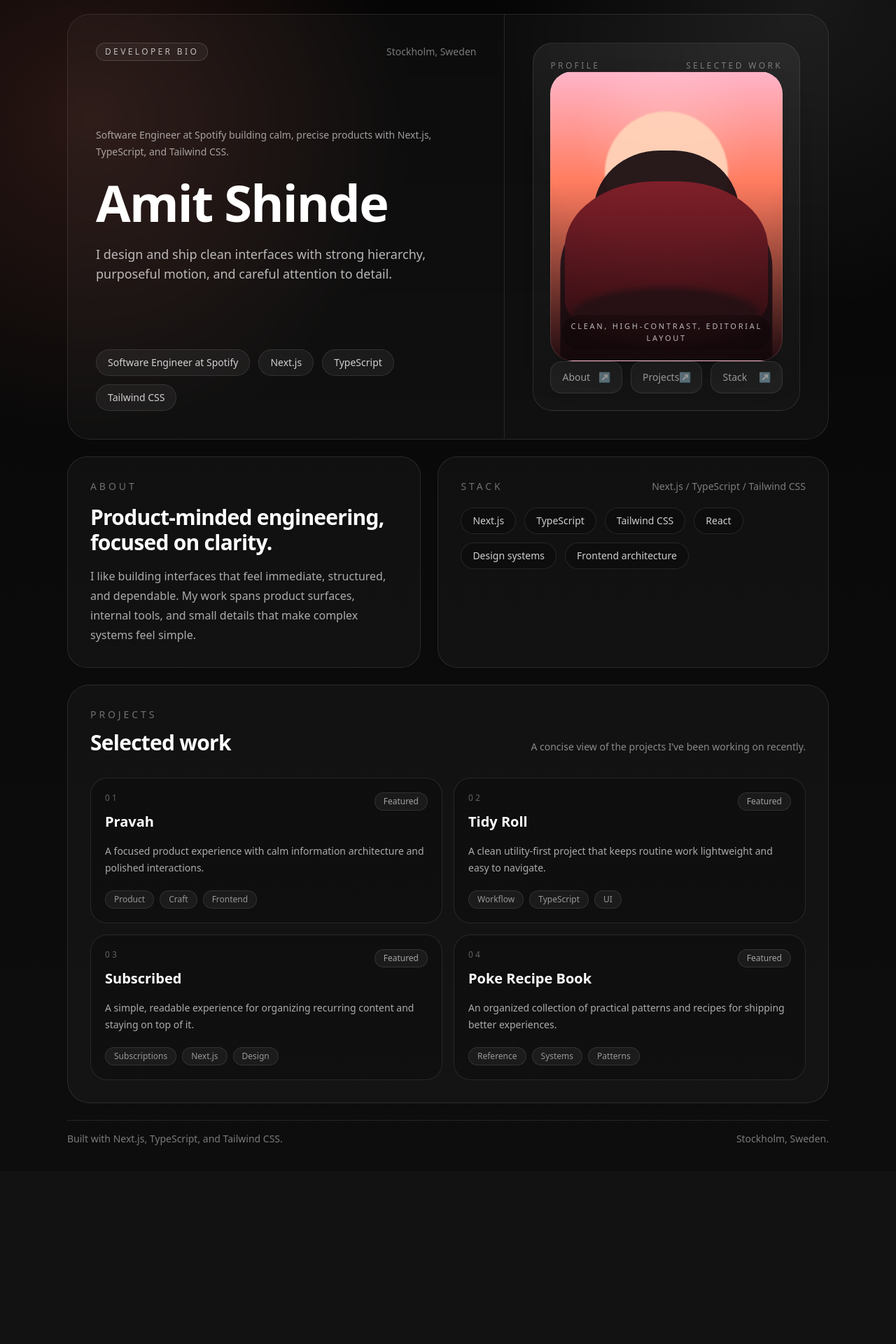
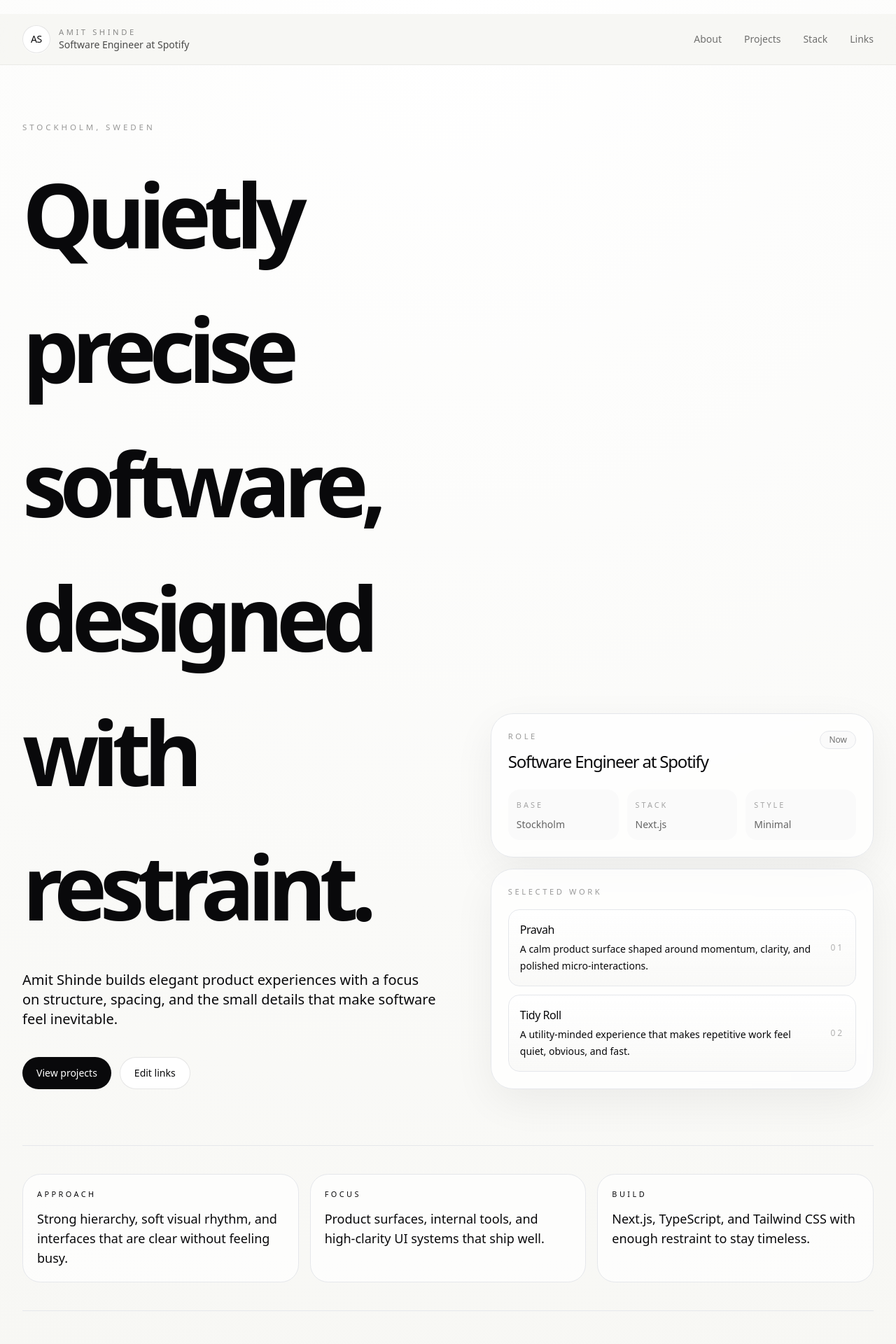
Before and after one commit to amtsh/amit-shinde-bio, a Next.js app: page / in a window 1280 px wide. Shown: the top 1920 px of the page at 70% size. Before the commit the page ends 1673 px from the top, so only its background shows below. Built offline with nearby package versions, Linux system fonts and the light colour scheme.

Commit message:
Update app/page.tsx for Amit bio site

```diff
--- a/app/page.tsx
+++ b/app/page.tsx
@@ -1,138 +1,194 @@
+import LinkStudio from '../components/link-studio';
+
 const projects = [
   {
     name: 'Pravah',
-    blurb: 'A focused product experience with calm information architecture and polished interactions.',
+    blurb: 'A calm product surface shaped around momentum, clarity, and polished micro-interactions.',
     tags: ['Product', 'Craft', 'Frontend'],
   },
   {
     name: 'Tidy Roll',
-    blurb: 'A clean utility-first project that keeps routine work lightweight and easy to navigate.',
+    blurb: 'A utility-minded experience that makes repetitive work feel quiet, obvious, and fast.',
     tags: ['Workflow', 'TypeScript', 'UI'],
   },
   {
     name: 'Subscribed',
-    blurb: 'A simple, readable experience for organizing recurring content and staying on top of it.',
+    blurb: 'A deliberate system for staying on top of recurring content without adding friction.',
     tags: ['Subscriptions', 'Next.js', 'Design'],
   },
   {
     name: 'Poke Recipe Book',
-    blurb: 'An organized collection of practical patterns and recipes for shipping better experiences.',
+    blurb: 'A living notebook of practical patterns, ready-to-ship recipes, and repeatable decisions.',
     tags: ['Reference', 'Systems', 'Patterns'],
   },
 ];
 
-const links = [
-  { label: 'About', href: '#about' },
-  { label: 'Projects', href: '#projects' },
-  { label: 'Stack', href: '#stack' },
-];
+const stack = ['Next.js', 'TypeScript', 'Tailwind CSS', 'React', 'Design systems', 'Frontend architecture'];
 
 export default function Home() {
   return (
-    <main className="mx-auto flex min-h-screen w-full max-w-6xl flex-col gap-6 px-4 py-5 sm:px-6 lg:px-8">
-      <section className="overflow-hidden rounded-[2rem] border border-white/10 bg-white/[0.03] shadow-glow backdrop-blur-sm">
-        <div className="grid gap-0 lg:grid-cols-[1.15fr_0.85fr]">
-          <div className="relative border-b border-white/10 p-6 sm:p-8 lg:border-b-0 lg:border-r lg:p-10">
-            <div className="absolute inset-0 bg-grain opacity-60" />
-            <div className="relative flex h-full flex-col justify-between gap-10">
-              <div className="flex items-center justify-between gap-4">
-                <span className="rounded-full border border-white/15 bg-white/5 px-3 py-1 text-xs uppercase tracking-[0.28em] text-white/70">
-                  Developer bio
-                </span>
-                <span className="text-sm text-white/45">Stockholm, Sweden</span>
+    <main className="min-h-screen bg-[radial-gradient(circle_at_top,rgba(255,255,255,1)_0%,rgba(245,245,241,1)_58%,rgba(237,237,232,1)_100%)] text-zinc-950">
+      <div className="mx-auto flex w-full max-w-7xl flex-col px-5 pb-20 pt-5 sm:px-6 lg:px-8">
+        <header className="sticky top-0 z-20 -mx-5 mb-8 border-b border-black/5 bg-[rgba(245,245,241,0.78)] px-5 py-4 backdrop-blur-xl sm:-mx-6 sm:px-6 lg:-mx-8 lg:px-8">
+          <div className="mx-auto flex max-w-7xl items-center justify-between">
+            <div className="flex items-center gap-3">
+              <div className="flex h-10 w-10 items-center justify-center rounded-full border border-black/10 bg-white text-sm font-medium tracking-[-0.02em] shadow-[0_1px_0_rgba(255,255,255,0.8)]">
+                AS
+              </div>
+              <div>
+                <p className="text-[0.7rem] uppercase tracking-[0.32em] text-black/45">Amit Shinde</p>
+                <p className="text-sm text-black/70">Software Engineer at Spotify</p>
+              </div>
             </div>
 
-              <div className="space-y-6">
-                <p className="max-w-xl text-sm leading-6 text-white/60">
-                  Software Engineer at Spotify building calm, precise products with Next.js, TypeScript, and Tailwind CSS.
+            <nav className="hidden items-center gap-8 text-sm text-black/55 md:flex">
+              <a className="transition hover:text-black" href="#about">
+                About
+              </a>
+              <a className="transition hover:text-black" href="#projects">
+                Projects
+              </a>
+              <a className="transition hover:text-black" href="#stack">
+                Stack
+              </a>
+              <a className="transition hover:text-black" href="#links">
+                Links
+              </a>
+            </nav>
+          </div>
+        </header>
+
+        <section className="grid gap-8 pb-14 pt-10 lg:grid-cols-[1.05fr_0.95fr] lg:items-end lg:gap-16 lg:pb-20 lg:pt-12">
+          <div className="max-w-4xl">
+            <p className="mb-5 text-[0.72rem] uppercase tracking-[0.34em] text-black/40">Stockholm, Sweden</p>
+            <h1 className="max-w-4xl text-[clamp(3.7rem,10vw,8.3rem)] font-semibold tracking-[-0.08em] text-balance text-zinc-950">
+              Quietly precise software, designed with restraint.
+            </h1>
+            <p className="mt-6 max-w-2xl text-pretty text-lg leading-8 text-black/62 sm:text-xl">
+              Amit Shinde builds elegant product experiences with a focus on structure, spacing, and the small details that make software feel inevitable.
             </p>
-                <h1 className="max-w-2xl text-5xl font-semibold tracking-tight text-white sm:text-6xl lg:text-7xl">
-                  Amit Shinde
-                </h1>
-                <p className="max-w-xl text-base leading-7 text-white/70 sm:text-lg">
-                  I design and ship clean interfaces with strong hierarchy, purposeful motion, and careful attention to detail.
-                </p>
+            <div className="mt-10 flex flex-wrap gap-3">
+              <a
+                href="#projects"
+                className="inline-flex items-center justify-center rounded-full bg-zinc-950 px-5 py-3 text-sm font-medium text-white transition hover:bg-zinc-800"
+              >
+                View projects
+              </a>
+              <a
+                href="#links"
+                className="inline-flex items-center justify-center rounded-full border border-black/10 bg-white px-5 py-3 text-sm font-medium text-zinc-950 transition hover:border-black/20 hover:bg-zinc-50"
+              >
+                Edit links
+              </a>
+            </div>
           </div>
 
-              <div className="flex flex-wrap gap-3">
-                <span className="rounded-full border border-white/10 bg-white/5 px-4 py-2 text-sm text-white/80">Software Engineer at Spotify</span>
-                <span className="rounded-full border border-white/10 bg-white/5 px-4 py-2 text-sm text-white/80">Next.js</span>
-                <span className="rounded-full border border-white/10 bg-white/5 px-4 py-2 text-sm text-white/80">TypeScript</span>
-                <span className="rounded-full border border-white/10 bg-white/5 px-4 py-2 text-sm text-white/80">Tailwind CSS</span>
+          <aside className="grid gap-4">
+            <div className="rounded-[2rem] border border-black/8 bg-white/75 p-5 shadow-[0_18px_60px_rgba(0,0,0,0.06)] backdrop-blur-sm sm:p-6">
+              <div className="flex items-start justify-between gap-4">
+                <div>
+                  <p className="text-[0.7rem] uppercase tracking-[0.32em] text-black/40">Role</p>
+                  <p className="mt-3 text-2xl font-medium tracking-[-0.05em]">Software Engineer at Spotify</p>
+                </div>
+                <div className="rounded-full border border-black/8 bg-zinc-50 px-3 py-1 text-xs text-black/55">Now</div>
+              </div>
+              <div className="mt-6 grid grid-cols-3 gap-3 text-sm text-black/60">
+                <div className="rounded-2xl bg-zinc-50 p-3">
+                  <p className="text-[0.68rem] uppercase tracking-[0.28em] text-black/35">Base</p>
+                  <p className="mt-2 text-black/88">Stockholm</p>
+                </div>
+                <div className="rounded-2xl bg-zinc-50 p-3">
+                  <p className="text-[0.68rem] uppercase tracking-[0.28em] text-black/35">Stack</p>
+                  <p className="mt-2 text-black/88">Next.js</p>
+                </div>
+                <div className="rounded-2xl bg-zinc-50 p-3">
+                  <p className="text-[0.68rem] uppercase tracking-[0.28em] text-black/35">Style</p>
+                  <p className="mt-2 text-black/88">Minimal</p>
                 </div>
               </div>
             </div>
 
-          <div className="relative p-6 sm:p-8 lg:p-10">
-            <div className="flex h-full min-h-[22rem] flex-col justify-between rounded-[1.75rem] border border-white/10 bg-[linear-gradient(180deg,rgba(255,255,255,0.06),rgba(255,255,255,0.02))] p-5 sm:p-6">
-              <div className="flex items-center justify-between text-xs uppercase tracking-[0.28em] text-white/40">
-                <span>Profile</span>
-                <span>Selected work</span>
+            <div className="rounded-[2rem] border border-black/8 bg-white/75 p-5 shadow-[0_18px_60px_rgba(0,0,0,0.06)] backdrop-blur-sm sm:p-6">
+              <p className="text-[0.7rem] uppercase tracking-[0.32em] text-black/40">Selected work</p>
+              <div className="mt-4 grid gap-3">
+                {projects.slice(0, 2).map((project) => (
+                  <div key={project.name} className="flex items-center justify-between gap-4 rounded-2xl border border-black/6 bg-[linear-gradient(180deg,rgba(255,255,255,0.95),rgba(248,248,246,0.8))] px-4 py-4">
+                    <div>
+                      <p className="text-base font-medium tracking-[-0.03em]">{project.name}</p>
+                      <p className="mt-1 text-sm leading-6 text-black/58">{project.blurb}</p>
                     </div>
-
-              <div className="relative mx-auto flex aspect-[4/5] w-full max-w-sm items-end justify-center overflow-hidden rounded-[2rem] border border-white/10 bg-[radial-gradient(circle_at_50%_20%,rgba(255,255,255,0.17),transparent_35%),linear-gradient(180deg,#ffb4c8_0%,#ff7c5f_38%,#2a0f14_100%)] shadow-2xl">
-                <div className="absolute left-1/2 top-14 h-44 w-44 -translate-x-1/2 rounded-full bg-[#ffd2b8]/95 blur-[1px]" />
-                <div className="absolute left-1/2 top-28 h-52 w-52 -translate-x-1/2 rounded-[45%_45%_38%_38%/42%_42%_58%_58%] bg-[#1d1013]/95 shadow-[0_0_0_1px_rgba(255,255,255,0.06)]" />
-                <div className="absolute left-1/2 top-44 h-64 w-[92%] -translate-x-1/2 rounded-t-[40%] bg-gradient-to-b from-[#3a2027] via-[#241116] to-[#17090b]" />
-                <div className="absolute bottom-12 left-1/2 h-52 w-[88%] -translate-x-1/2 rounded-[45%_45%_18%_18%] bg-gradient-to-b from-[#7f1f29] to-[#3a1015]" />
-                <div className="absolute bottom-6 left-1/2 h-20 w-[82%] -translate-x-1/2 rounded-[50%] bg-[#2a1216] blur-sm" />
-                <div className="absolute inset-0 bg-[radial-gradient(circle_at_50%_15%,transparent_0%,transparent_48%,rgba(0,0,0,0.18)_100%)]" />
-                <div className="absolute bottom-4 left-4 right-4 rounded-full bg-black/20 px-3 py-2 text-center text-[11px] uppercase tracking-[0.25em] text-white/70 backdrop-blur-md">
-                  Clean, high-contrast, editorial layout
+                    <span className="text-xs uppercase tracking-[0.24em] text-black/30">0{projects.indexOf(project) + 1}</span>
                   </div>
-              </div>
-
-              <div className="grid gap-3 text-sm text-white/60 sm:grid-cols-3">
-                {links.map((link) => (
-                  <a
-                    key={link.label}
-                    href={link.href}
-                    className="group flex items-center justify-between rounded-2xl border border-white/10 bg-white/5 px-4 py-3 transition hover:border-white/20 hover:bg-white/10"
-                  >
-                    <span>{link.label}</span>
-                    <span className="transition group-hover:translate-x-0.5">↗</span>
-                  </a>
                 ))}
               </div>
             </div>
+          </aside>
+        </section>
+
+        <section className="grid gap-5 border-y border-black/6 py-8 sm:grid-cols-3 sm:gap-4 lg:py-10">
+          <div className="rounded-[1.6rem] border border-black/7 bg-white/70 p-5">
+            <p className="text-[0.68rem] uppercase tracking-[0.32em] text-black/36">Approach</p>
+            <p className="mt-3 text-lg leading-7 text-black/72">
+              Strong hierarchy, soft visual rhythm, and interfaces that are clear without feeling busy.
+            </p>
           </div>
+          <div className="rounded-[1.6rem] border border-black/7 bg-white/70 p-5">
+            <p className="text-[0.68rem] uppercase tracking-[0.32em] text-black/36">Focus</p>
+            <p className="mt-3 text-lg leading-7 text-black/72">
+              Product surfaces, internal tools, and high-clarity UI systems that ship well.
+            </p>
+          </div>
+          <div className="rounded-[1.6rem] border border-black/7 bg-white/70 p-5">
+            <p className="text-[0.68rem] uppercase tracking-[0.32em] text-black/36">Build</p>
+            <p className="mt-3 text-lg leading-7 text-black/72">
+              Next.js, TypeScript, and Tailwind CSS with enough restraint to stay timeless.
+            </p>
           </div>
         </section>
 
-      <section id="about" className="grid gap-6 lg:grid-cols-[0.95fr_1.05fr]">
-        <div className="rounded-[1.75rem] border border-white/10 bg-white/[0.03] p-6 sm:p-8">
-          <p className="text-sm uppercase tracking-[0.28em] text-white/40">About</p>
-          <h2 className="mt-4 text-2xl font-semibold tracking-tight text-white sm:text-3xl">
-            Product-minded engineering, focused on clarity.
+        <section id="about" className="grid gap-8 py-14 lg:grid-cols-[0.92fr_1.08fr] lg:gap-10 lg:py-20">
+          <div>
+            <p className="text-[0.72rem] uppercase tracking-[0.34em] text-black/38">About</p>
+            <h2 className="mt-4 max-w-md text-4xl font-semibold tracking-[-0.06em] text-zinc-950 sm:text-5xl">
+              Product-minded engineering with calm execution.
             </h2>
-          <p className="mt-4 max-w-prose text-base leading-7 text-white/65">
-            I like building interfaces that feel immediate, structured, and dependable. My work spans product surfaces, internal tools, and small details that make complex systems feel simple.
+          </div>
+          <div className="rounded-[2rem] border border-black/8 bg-white/75 p-6 shadow-[0_18px_60px_rgba(0,0,0,0.05)] sm:p-8">
+            <p className="max-w-3xl text-lg leading-8 text-black/68 sm:text-[1.08rem]">
+              I like building software that feels carefully composed: reduced to the essentials, but still warm enough to be approachable. The best product work is often invisible — the result of attention paid to spacing, motion, and the sequence in which information appears.
             </p>
           </div>
+        </section>
 
-        <div id="stack" className="rounded-[1.75rem] border border-white/10 bg-white/[0.03] p-6 sm:p-8">
-          <div className="flex items-center justify-between gap-4">
-            <p className="text-sm uppercase tracking-[0.28em] text-white/40">Stack</p>
-            <span className="text-sm text-white/45">Next.js / TypeScript / Tailwind CSS</span>
+        <section id="stack" className="grid gap-8 py-14 lg:grid-cols-[0.9fr_1.1fr] lg:items-start lg:py-20">
+          <div>
+            <p className="text-[0.72rem] uppercase tracking-[0.34em] text-black/38">Stack</p>
+            <h2 className="mt-4 max-w-md text-4xl font-semibold tracking-[-0.06em] text-zinc-950 sm:text-5xl">
+              The tools are modern. The feeling stays simple.
+            </h2>
           </div>
-          <div className="mt-5 flex flex-wrap gap-3">
-            {['Next.js', 'TypeScript', 'Tailwind CSS', 'React', 'Design systems', 'Frontend architecture'].map((item) => (
-              <span key={item} className="rounded-full border border-white/10 bg-black/20 px-4 py-2 text-sm text-white/80">
+          <div className="flex flex-wrap gap-3">
+            {stack.map((item) => (
+              <span
+                key={item}
+                className="rounded-full border border-black/8 bg-white/80 px-4 py-2.5 text-sm text-black/74 shadow-[0_1px_0_rgba(255,255,255,0.9)]"
+              >
                 {item}
               </span>
             ))}
           </div>
-        </div>
         </section>
 
-      <section id="projects" className="rounded-[2rem] border border-white/10 bg-white/[0.03] p-6 sm:p-8">
-        <div className="flex flex-col gap-3 sm:flex-row sm:items-end sm:justify-between">
+        <section id="projects" className="py-14 lg:py-20">
+          <div className="flex flex-col gap-4 sm:flex-row sm:items-end sm:justify-between">
             <div>
-            <p className="text-sm uppercase tracking-[0.28em] text-white/40">Projects</p>
-            <h2 className="mt-3 text-2xl font-semibold tracking-tight text-white sm:text-3xl">Selected work</h2>
+              <p className="text-[0.72rem] uppercase tracking-[0.34em] text-black/38">Projects</p>
+              <h2 className="mt-4 text-4xl font-semibold tracking-[-0.06em] text-zinc-950 sm:text-5xl">
+                Selected work
+              </h2>
             </div>
-          <p className="max-w-xl text-sm leading-6 text-white/50">
-            A concise view of the projects I’ve been working on recently.
+            <p className="max-w-2xl text-base leading-7 text-black/54">
+              A concise view of recent projects, presented as quiet editorial cards rather than noisy portfolio tiles.
             </p>
           </div>
 
@@ -140,21 +196,19 @@ export default function Home() {
             {projects.map((project, index) => (
               <article
                 key={project.name}
-              className="group rounded-[1.5rem] border border-white/10 bg-black/20 p-5 transition hover:-translate-y-0.5 hover:border-white/20 hover:bg-white/[0.04]"
+                className="group rounded-[2rem] border border-black/8 bg-[linear-gradient(180deg,rgba(255,255,255,0.92),rgba(248,248,246,0.8))] p-6 shadow-[0_18px_60px_rgba(0,0,0,0.05)] transition duration-300 hover:-translate-y-1 hover:shadow-[0_24px_70px_rgba(0,0,0,0.08)]"
               >
                 <div className="flex items-start justify-between gap-4">
                   <div>
-                  <p className="text-xs uppercase tracking-[0.25em] text-white/35">0{index + 1}</p>
-                  <h3 className="mt-3 text-xl font-semibold text-white">{project.name}</h3>
+                    <p className="text-xs uppercase tracking-[0.3em] text-black/30">0{index + 1}</p>
+                    <h3 className="mt-4 text-2xl font-medium tracking-[-0.05em] text-zinc-950">{project.name}</h3>
                   </div>
-                <span className="rounded-full border border-white/10 bg-white/5 px-3 py-1 text-xs text-white/60 transition group-hover:border-white/20">
-                  Featured
-                </span>
+                  <div className="rounded-full border border-black/8 bg-white px-3 py-1 text-xs text-black/42">Featured</div>
                 </div>
-              <p className="mt-4 text-sm leading-6 text-white/65">{project.blurb}</p>
-              <div className="mt-5 flex flex-wrap gap-2">
+                <p className="mt-5 max-w-lg text-base leading-7 text-black/62">{project.blurb}</p>
+                <div className="mt-6 flex flex-wrap gap-2.5">
                   {project.tags.map((tag) => (
-                  <span key={tag} className="rounded-full border border-white/10 bg-white/5 px-3 py-1 text-xs text-white/55">
+                    <span key={tag} className="rounded-full border border-black/8 bg-white px-3 py-1.5 text-xs text-black/52">
                       {tag}
                     </span>
                   ))}
@@ -164,10 +218,29 @@ export default function Home() {
           </div>
         </section>
 
-      <footer className="flex flex-col gap-3 border-t border-white/10 py-4 text-sm text-white/45 sm:flex-row sm:items-center sm:justify-between">
+        <section id="links" className="py-14 lg:py-20">
+          <div className="flex flex-col gap-4 sm:flex-row sm:items-end sm:justify-between">
+            <div>
+              <p className="text-[0.72rem] uppercase tracking-[0.34em] text-black/38">Links</p>
+              <h2 className="mt-4 text-4xl font-semibold tracking-[-0.06em] text-zinc-950 sm:text-5xl">
+                Minimal link studio
+              </h2>
+            </div>
+            <p className="max-w-2xl text-base leading-7 text-black/54">
+              Add a URL, let the site prefetch metadata automatically, then refine the title, description, and image before saving.
+            </p>
+          </div>
+
+          <div className="mt-8">
+            <LinkStudio />
+          </div>
+        </section>
+
+        <footer className="border-t border-black/6 pt-8 text-sm text-black/46 sm:flex sm:items-center sm:justify-between">
           <p>Built with Next.js, TypeScript, and Tailwind CSS.</p>
           <p>Stockholm, Sweden.</p>
         </footer>
+      </div>
     </main>
   );
 }
```
Lines whose indentation alone changed are shown as unchanged.
